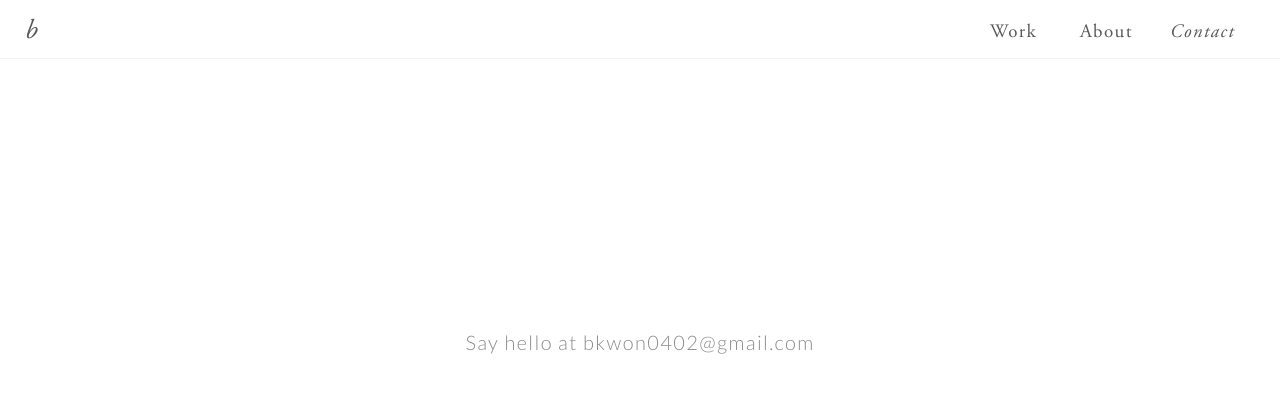
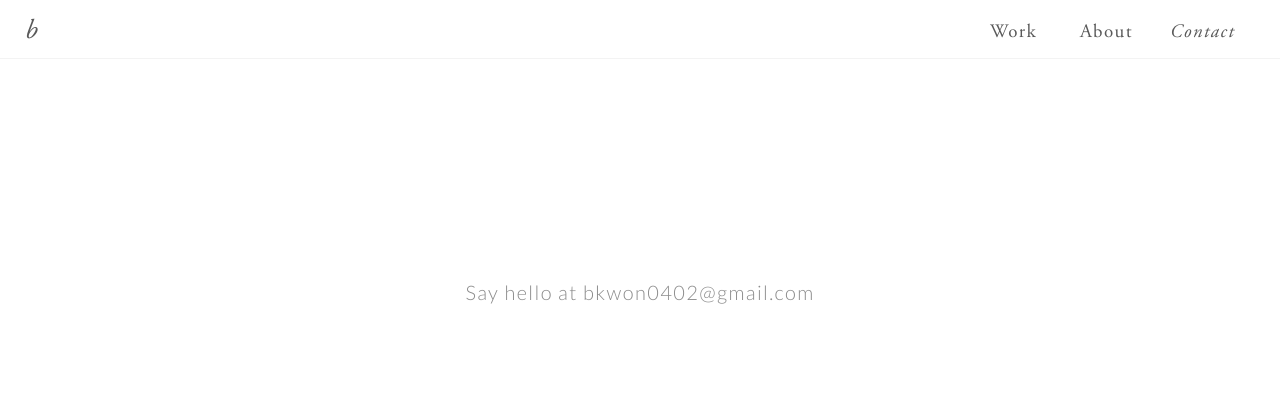
Before and after one commit to bkwon0402/bkwon0402.github.io, a Jekyll site: the page contact.html, which Jekyll copies as it is, in a window 1280 px wide. Shown: the top 393 px of the page. Built offline with Jekyll 4.4.1, drawn with Linux system fonts in a browser that asks for light colours.

Commit message:
Update core.css

```diff
--- a/styles/core.css
+++ b/styles/core.css
@@ -854,7 +854,7 @@ div.wefinanceemail {
 .say {
     font-size: 20px;
     text-align: center;
-    margin-top: 250px;
+    margin-top: 200px;
     color: #8C8C8C;
 }
 .hi {
```
